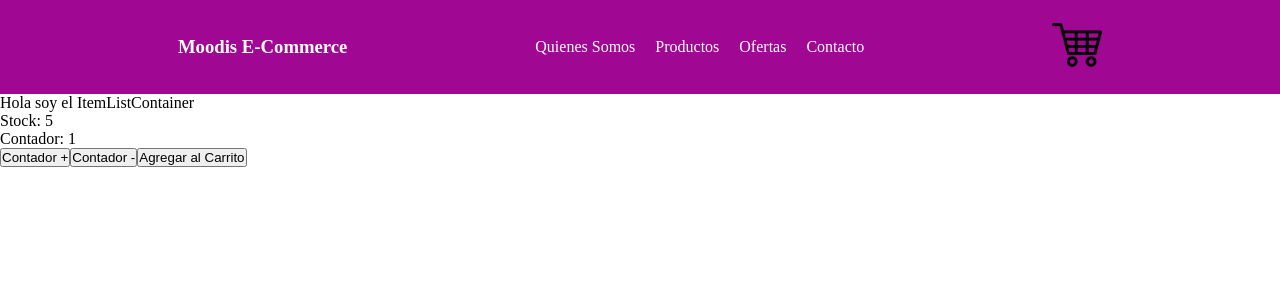
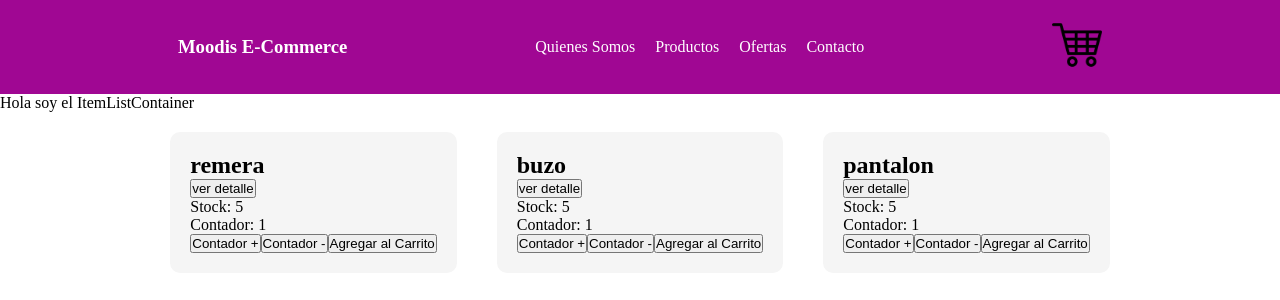
Before and after one commit to jdelaparra92/app_Joaquin_De_La_Parra, a React (Create React App) app: page / in a window 1280 px wide. Shown: the top 300 px of the page. Built offline with nearby package versions, Linux system fonts and the light colour scheme.

Commit message:
entrega 5, item y itemlist

```diff
--- a/src/App.js
+++ b/src/App.js
@@ -1,5 +1,5 @@
-import NavBar from "./components/NavBar"
-import ItemListContainer from "./components/ItemListContainer"
+import NavBar from "./components/header/NavBar"
+import ItemListContainer from "./components/productos/ItemListContainer"
 import "./css/styles.css"
 
 const App = () => {
--- a/src/components/ItemListContainer.js
+++ /dev/null
@@ -1,17 +0,0 @@
-import ItemCount from "./ItemCount"
-const ItemListContainer = ({greeting}) => {
-
-  const onAdd = (cantidad) => {
-    console.log(cantidad)
-   }
-      return(
-        <>
-          <div>
-          <p>{greeting}</p>
-          <ItemCount stock={5} initial={1} onAdd={onAdd}/>
-          </div>
-      </>
-      )
-  }
-
-  export default ItemListContainer
--- a/src/components/CartWidget.js
+++ b/src/components/header/CartWidget.js
@@ -1,4 +1,4 @@
-import carrito from "./../img/107831.png"
+import carrito from "./../../img/107831.png"
 const CartWidget = () =>
 <div>
 <img className="carrito" src={carrito} alt=""></img>
--- /dev/null
+++ b/src/components/productos/Item.js
@@ -0,0 +1,24 @@
+import React from "react"
+import ItemCount from "./ItemCount"
+
+const onAdd = (cantidad) => {
+    console.log(cantidad)
+   }
+const Item = ({items}) => {
+
+return(
+
+    <div>
+     <h2>{items.title}</h2>
+
+      <button>
+       ver detalle
+      </button>
+      <ItemCount stock={5} initial={1} onAdd={onAdd}/>
+    </div>
+
+)
+
+}
+
+export default Item
--- /dev/null
+++ b/src/components/productos/ItemList.js
@@ -0,0 +1,16 @@
+import React from "react"
+import Item from "./Item"
+const ItemList = ({itemsP}) => {
+
+    return(
+        <section className="productos-contenedor">
+
+            {itemsP.map (itemsP=>{
+                return <Item items={itemsP}/>
+            })}
+
+        </section>
+    )
+}
+
+export default ItemList
--- /dev/null
+++ b/src/components/productos/ItemListContainer.js
@@ -0,0 +1,41 @@
+import ItemList from "./ItemList"
+import {useEffect} from "react"
+import {useState} from "react"
+import {u} from "./Productos"
+const ItemListContainer = ({greeting}) => {
+
+  const [itemsP,setItemsP] = useState([])
+
+
+  useEffect(() => {
+
+    const operacion = new Promise((res,rej) => {
+
+        setTimeout(() => {
+          res(u)
+
+        }, 2000)
+
+      })
+
+      operacion.then((itemsP) => setItemsP (u))
+
+      operacion.catch(() => {
+          console.log("termino todo mal!!! ;(")
+          })
+
+  },[])
+
+
+
+      return(
+        <>
+          <div>
+          <p>{greeting}</p>
+          </div>
+          <ItemList itemsP={itemsP}/>
+      </>
+      )
+  }
+
+  export default ItemListContainer
--- /dev/null
+++ b/src/components/productos/Productos.js
@@ -0,0 +1,5 @@
+export const u = [
+    {id : 1 ,stock : 10, title : "remera" , description : "remera de algodon Xl" , price : 500 , pictureUrl : "https://via.placeholder.com/150/92c952"},
+    {id : 2 , stock : 5, title : "buzo" , description : "buzo de algodon l" , price : 800 , pictureUrl : "https://via.placeholder.com/150/92c952"},
+    {id : 3 , stock : 7, title : "pantalon" , description : "pantalon de algodon Xl" , price : 4300 , pictureUrl : "https://via.placeholder.com/150/92c952"}
+  ]
--- a/src/css/styles.css
+++ b/src/css/styles.css
@@ -32,3 +32,19 @@ color:rgb(0, 0, 0);
     width: 50px;
     height: auto;
 }
+
+.productos-contenedor{
+    display: flex;
+    justify-content: center;
+    align-items: center;
+    flex-wrap: wrap;
+
+
+}
+
+.productos-contenedor div{
+    background-color: #f5f5f5;
+    border-radius: 10px;
+    padding: 20px;
+    margin: 20px;
+}
```
Also changed, not shown: src/components/header/NavBar.js (renamed from src/components/NavBar.js), src/components/productos/ItemCount.js (renamed from src/components/ItemCount.js).
